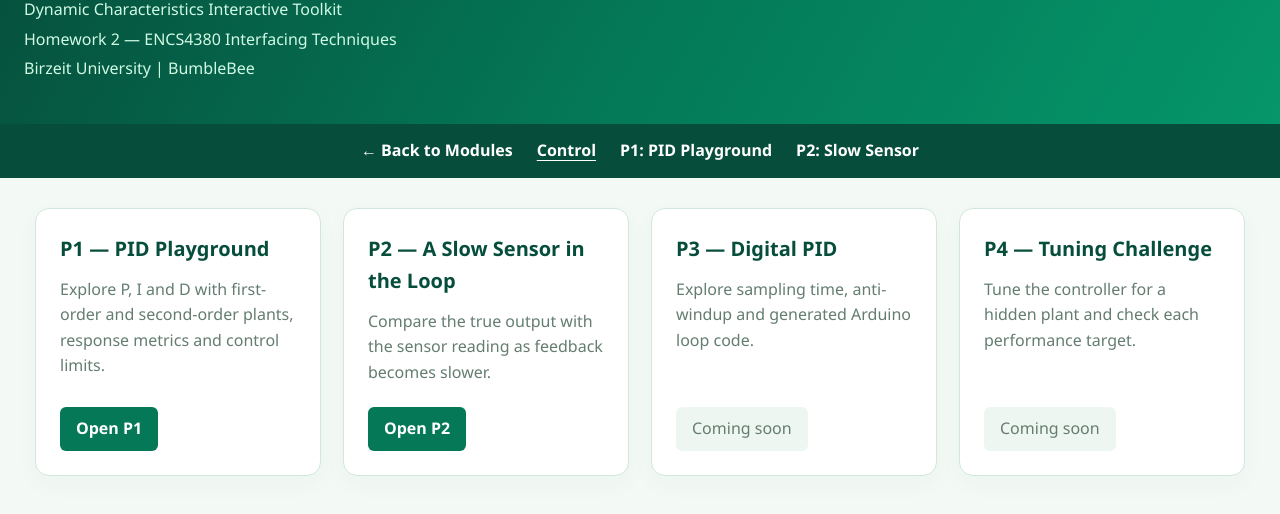
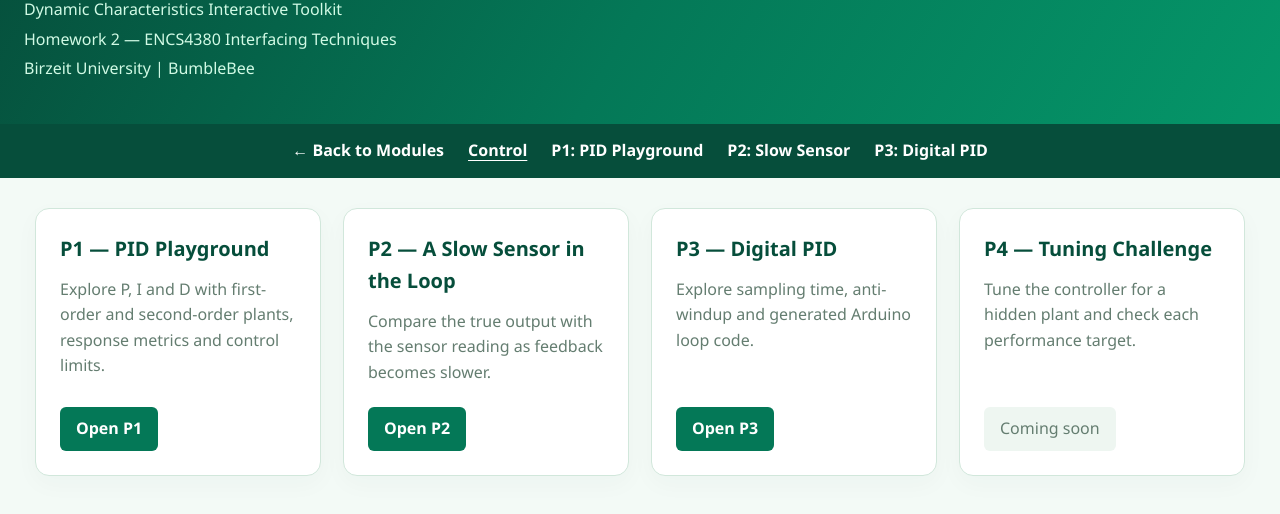
Before and after one commit to RazanTartir28/encs4380-dynamics-BumbleBee, a plain HTML site: page control/index.html in a window 1280 px wide. Shown: the part 108-622 px from the top of the page. Drawn offline with Linux system fonts and the light colour scheme.

Commit message:
Update index.html

```diff
--- a/control/index.html
+++ b/control/index.html
@@ -1,3 +1,4 @@
+
 <!DOCTYPE html>
 <html lang="en">
 <head>
@@ -73,6 +74,7 @@
         <a href="index.html" aria-current="page">Control</a>
         <a href="p1.html">P1: PID Playground</a>
         <a href="p2.html">P2: Slow Sensor</a>
+        <a href="p3.html">P3: Digital PID</a>
     </nav>
     <main class="container">
         <div class="modules">
@@ -89,7 +91,7 @@
             <article class="card">
                 <h2>P3 — Digital PID</h2>
                 <p>Explore sampling time, anti-windup and generated Arduino loop code.</p>
-                <span class="status">Coming soon</span>
+                <a class="button" href="p3.html">Open P3</a>
             </article>
             <article class="card">
                 <h2>P4 — Tuning Challenge</h2>
```
